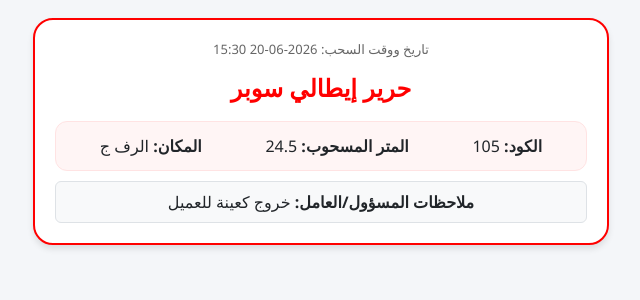
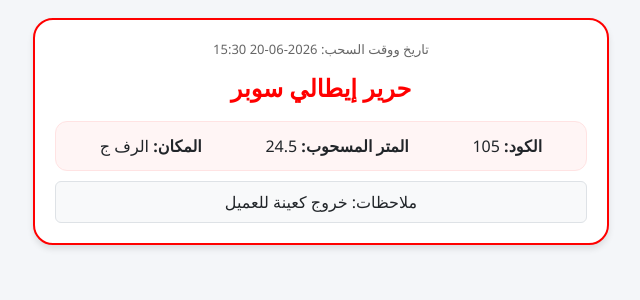
Before and after one commit to abdulrahmane006/Zagzoog-Store, a Flask app: page /admin in a window 1280 px wide. Shown: the part 142-442 px from the top of the page, without its empty margins (319-959 px from the left). Run offline with Flask 3, Linux system fonts and the light colour scheme.

Commit message:
Update admin.html

```diff
--- a/templates/admin.html
+++ b/templates/admin.html
@@ -3,7 +3,8 @@
 <head>
     <meta charset="UTF-8">
     <meta name="viewport" content="width=device-width, initial-scale=1.0">
-    <title>لوحة تحكم المسؤول - الخارج من المخزن</title>
+    <title>لوحة تحكم المسؤول
+        الخارج من المخزن</title>
     <link rel="stylesheet" href="https://cdn.jsdelivr.net/npm/bootstrap@5.3.0/dist/css/bootstrap.min.css">
     <style>
         body { direction: rtl; text-align: right; background-color: #f4f6f9; font-family: 'Segoe UI', sans-serif; }
@@ -36,7 +37,7 @@
                         <div><strong>المكان:</strong> {{ item.location }}</div>
                     </div>
                     <div class="p-2 bg-light rounded text-center border mt-2">
-                        <strong>ملاحظات المسؤول/العامل:</strong> {{ item.notes }}
+                        <strong></strong>ملاحظات:</strong> {{ item.notes }}
                     </div>
                 </div>
             {% endfor %}
```
